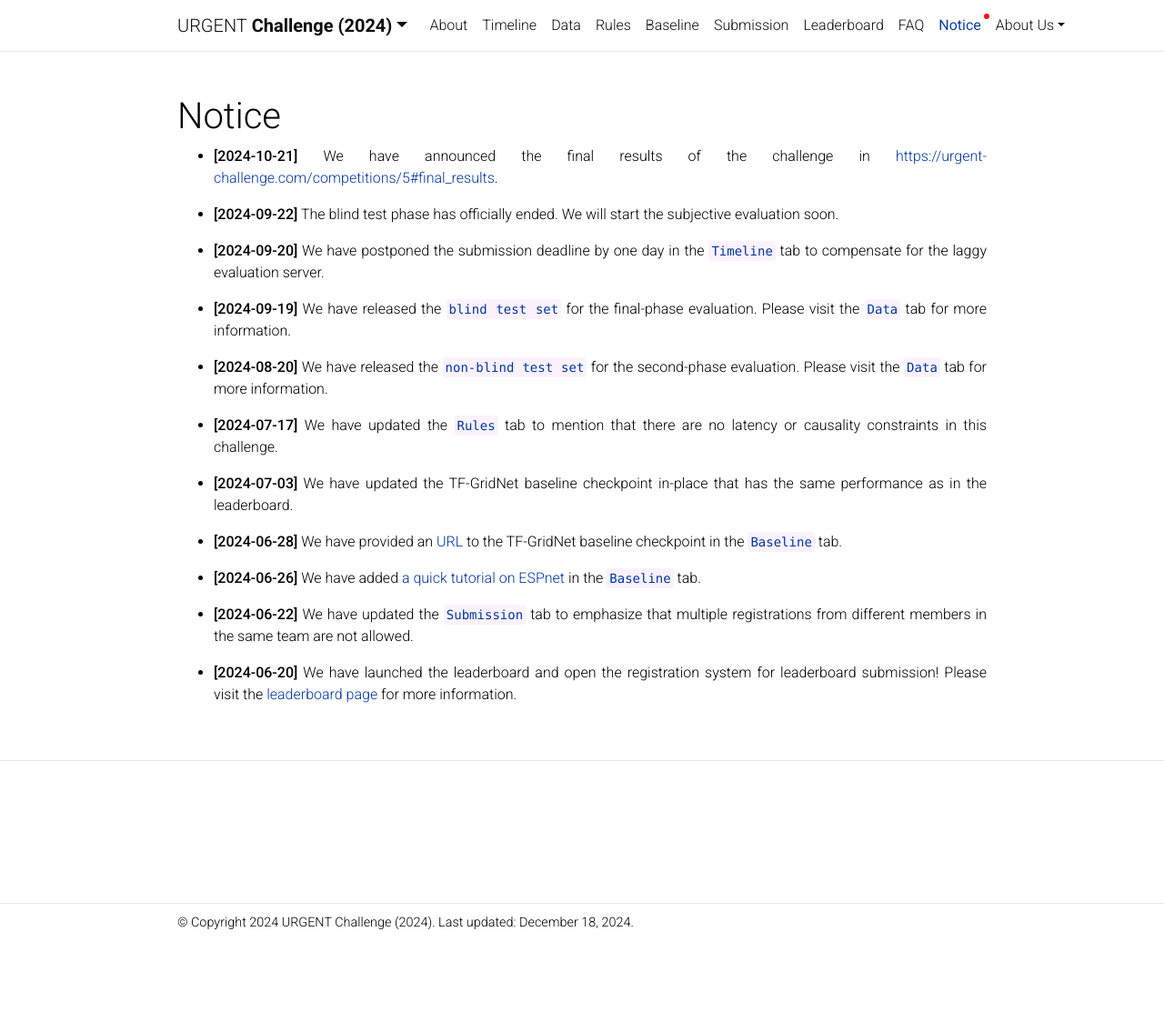
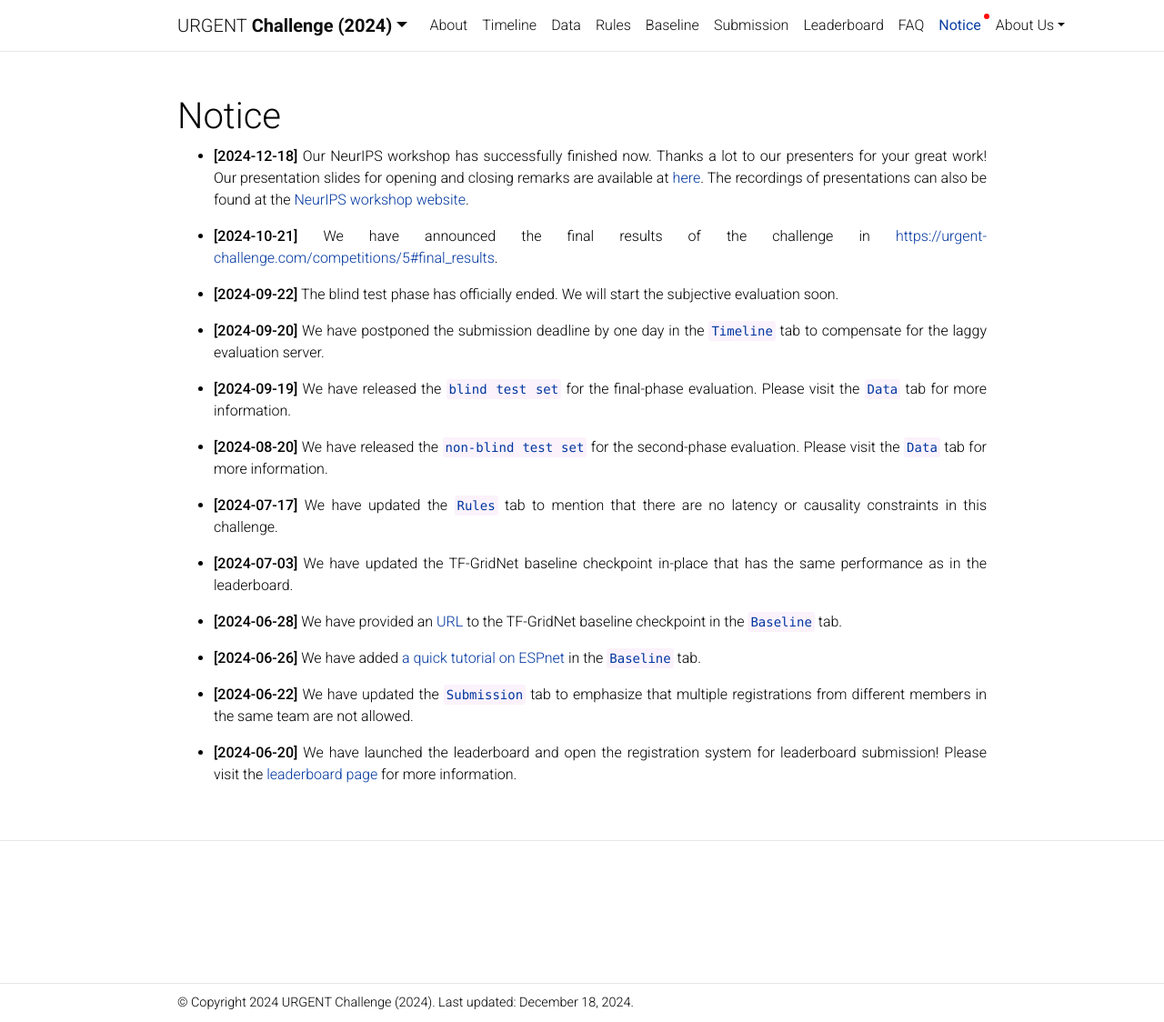
Before and after one commit to urgent-challenge/urgent2024, a Jekyll site: the page built from _pages/notice.md, in a window 1280 px wide and 1124 px high. Shown: the whole window at 91% size. Built offline with Jekyll 4.4.1, drawn with Linux system fonts in a browser that asks for light colours; comment, search, counter and statistics services are not loaded; a style sheet for code colours, icons or effects is not loaded; some of the changed lines change nothing that is shown.

Commit message:
Update notice about NeurIPS workshop

```diff
--- a/_includes/header.html
+++ b/_includes/header.html
@@ -1,6 +1,6 @@
     <script type="text/javascript">
       $(function() {
-        const latestCode = '20241021';
+        const latestCode = '20241218';
         const cookiesEnabled = navigator.cookieEnabled;
 
         // Function to get cookie value
--- a/_pages/notice.md
+++ b/_pages/notice.md
@@ -7,6 +7,8 @@ notification: true
 nav: true
 nav_order: 9
 ---
+
+* **[2024-12-18]** Our NeurIPS workshop has successfully finished now. Thanks a lot to our presenters for your great work! Our presentation slides for opening and closing remarks are available at [here](https://drive.google.com/file/d/1Fr6jKUS4Eb-ZppYklNFcgFIkmYDuDc7M/view?usp=sharing). The recordings of presentations can also be found at the [NeurIPS workshop website](https://neurips.cc/virtual/2024/competition/84788).
 
 * **[2024-10-21]** We have announced the final results of the challenge in [https://urgent-challenge.com/competitions/5#final_results](https://urgent-challenge.com/competitions/5#final_results).
 
```
